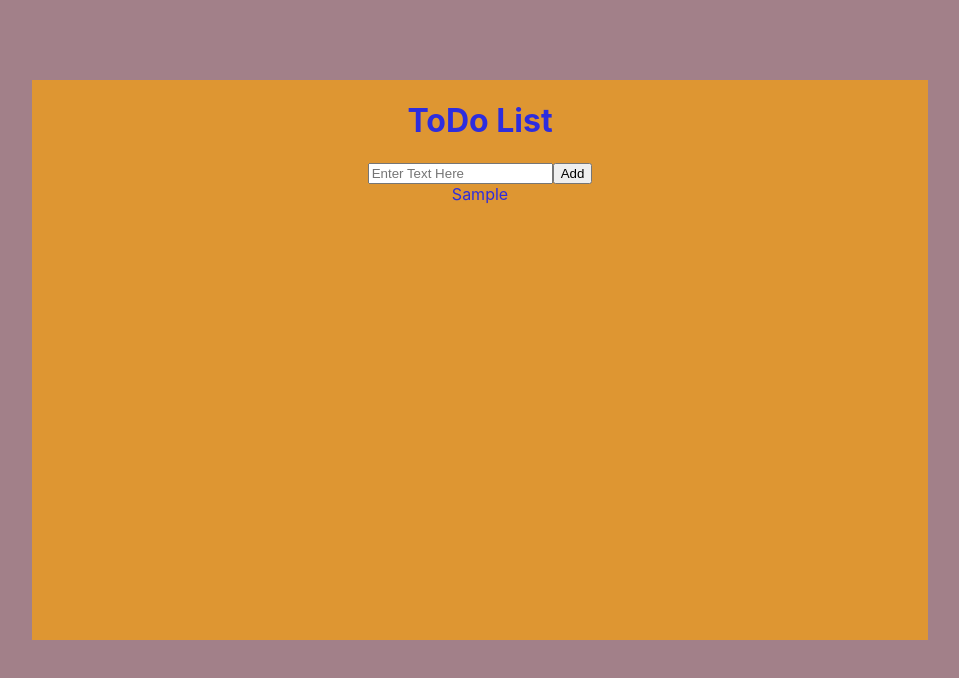
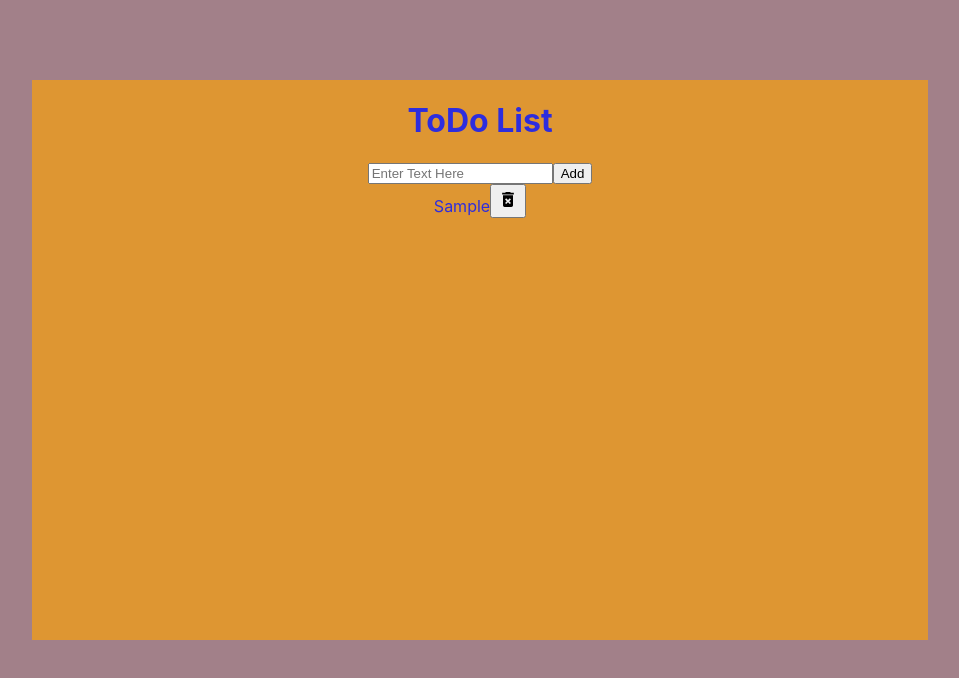
Before and after one commit to karenbarseghyan/todo-app, a React (Create React App) app: page / in a window 1280 px wide. Both pictures are taken after typing "Sample" into the empty fields and a click on the button "Add". Shown: the top 678 px of the page, without its empty margins (160-1119 px from the left). Built offline with nearby package versions, Linux system fonts and the light colour scheme.

Commit message:
Creation and Deletion of items

```diff
--- a/src/Components/App.js
+++ b/src/Components/App.js
@@ -12,10 +12,23 @@
        todoList: [],
     }
   }
-
+  todoId  = 1;
   handleSubmit = (text) => {
     this.setState ({
-      todoList : [ text,...this.state.todoList],
+      todoList : [ {
+        text: text,
+        todoId: this.todoId,
+      },...this.state.todoList],
+    })
+    this.todoId++
+  }
+
+  handleDelete = (id) => {
+    const shallowList = this.state.todoList.filter((todo)=>{
+      return (todo.todoId !== id);
+    })
+    this.setState({
+      todoList : [...shallowList]
     })
   }
 
@@ -27,7 +40,7 @@
         </header>
 
         <AddTodo handleSubmit = {this.handleSubmit}/>
-        <TodoList todoList = {this.state.todoList} />
+        <TodoList handleDelete = {this.handleDelete} todoList = {this.state.todoList} />
       </main>
     );
   }
--- /dev/null
+++ b/src/Components/TodoItem.js
@@ -0,0 +1,19 @@
+import React, { Component } from 'react'
+import {IconDelete} from "../SVG/Icons.js"
+
+class TodoItem extends Component {
+
+
+    render() {
+        return (
+            <div className = "TodoItem-Item">
+                {this.props.todo.text}
+                <button onClick = {this.props.handleDelete}>
+                    <IconDelete height = '25px' width = '20px'/>
+                </button>
+            </div>
+        )
+    }
+}
+
+export default TodoItem
--- a/src/Components/TodoList.js
+++ b/src/Components/TodoList.js
@@ -1,16 +1,19 @@
 import React, { Component } from 'react'
+import TodoItem from './TodoItem'
 
 class TodoList extends Component {
-    todoId = 1;
     render() {
         const todoList = this.props.todoList.map((todo) =>{
-            this.todoId++;
-            return(<div key = {this.todoId}>{todo}</div>)
+            return(
+                <TodoItem key={todo.todoId}
+                        handleDelete = {() => {this.props.handleDelete(todo.todoId)}}
+                        todo = {todo}/>)
           })
+
         return (
-            <>
+            <section className="TodoList-wrapper">
                 {todoList}
-            </>
+            </section>
         )
     }
 }
--- /dev/null
+++ b/src/SVG/Icons.js
@@ -0,0 +1,9 @@
+import React from 'react';
+
+function IconDelete ({height, width}) {
+    return(
+        <svg xmlns="http://www.w3.org/2000/svg" width={width} height={height} viewBox="0 0 24 24"><path d="M6 19c0 1.1.9 2 2 2h8c1.1 0 2-.9 2-2V7H6v12zm2.46-7.12l1.41-1.41L12 12.59l2.12-2.12 1.41 1.41L13.41 14l2.12 2.12-1.41 1.41L12 15.41l-2.12 2.12-1.41-1.41L10.59 14l-2.13-2.12zM15.5 4l-1-1h-5l-1 1H5v2h14V4z"/></svg>
+    )
+}
+
+export {IconDelete};
```
